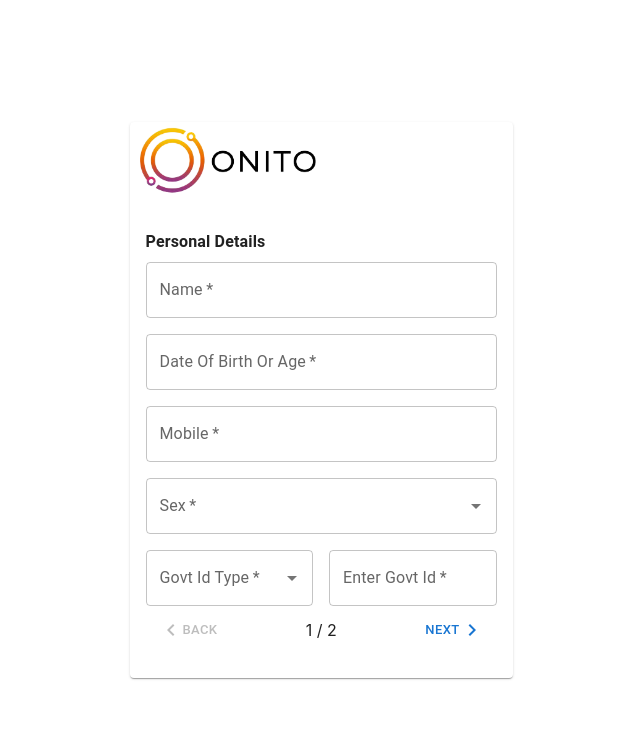
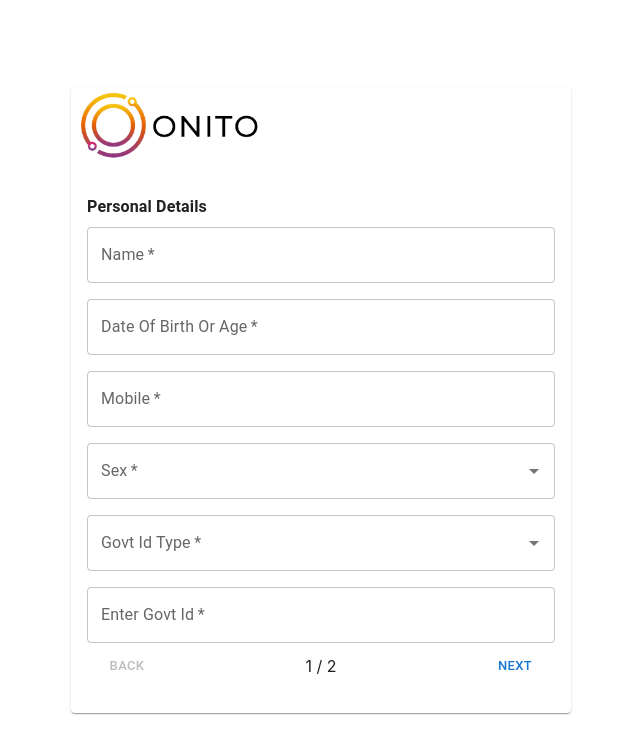
Before and after one commit to coder-rupak/form-validation-project-by-onito-technologies, a React (Create React App) app: page / in a window 1280 px wide. Shown: the top 754 px of the page, without its empty margins (319-959 px from the left). Built offline with nearby package versions, Linux system fonts and the light colour scheme.

Commit message:
layout modified

```diff
--- a/src/pages/Forms/Form1.tsx
+++ b/src/pages/Forms/Form1.tsx
@@ -65,14 +65,6 @@ export default function Form1() {
           )}
         />
       </Grid>
-      <Grid item>
-        <Grid
-          container
-          direction="row"
-          justifyContent="center"
-          alignItems="center"
-          spacing={2}
-        >
       <Grid item xs={12} sm={12} md={6} lg={6} xl={6}>
         <Autocomplete
           id="combo-box-demo"
@@ -99,8 +91,6 @@ export default function Form1() {
         />
       </Grid>
     </Grid>
-      </Grid>
-    </Grid>
   );
   return <>{firstFormMarkup}</>;
 }
--- a/src/pages/LoginLayout/index.tsx
+++ b/src/pages/LoginLayout/index.tsx
@@ -8,10 +8,7 @@ import {
   Grid,
   MobileStepper,
   Typography,
-  useTheme,
 } from "@mui/material";
-import KeyboardArrowLeft from "@mui/icons-material/KeyboardArrowLeft";
-import KeyboardArrowRight from "@mui/icons-material/KeyboardArrowRight";
 import Form1 from "../Forms/Form1";
 import Form2 from "../Forms/Form2";
 
@@ -27,7 +24,6 @@ const steps = [
 ];
 
 export default function Login() {
-  const theme = useTheme();
   const [activeStep, setActiveStep] = React.useState(0);
   const maxSteps = steps.length;
 
@@ -41,7 +37,7 @@ export default function Login() {
 
   const pageMarkup = (
     <Grid container direction="row" justifyContent="center" alignItems="center">
-      <Card>
+      <Card sx={{ minWidth: 500 }}>
         <img src={OnitoLogo} alt="Logo" height="80" />
         <CardContent>
           <Box py={1}>
@@ -62,11 +58,6 @@ export default function Login() {
                 disabled={activeStep === maxSteps - 1}
               >
                 Next
-                {theme.direction === "rtl" ? (
-                  <KeyboardArrowLeft />
-                ) : (
-                  <KeyboardArrowRight />
-                )}
               </Button>
             }
             backButton={
@@ -75,11 +66,6 @@ export default function Login() {
                 onClick={handleBack}
                 disabled={activeStep === 0}
               >
-                {theme.direction === "rtl" ? (
-                  <KeyboardArrowRight />
-                ) : (
-                  <KeyboardArrowLeft />
-                )}
                 Back
               </Button>
             }
```
Lines whose indentation alone changed are shown as unchanged.
